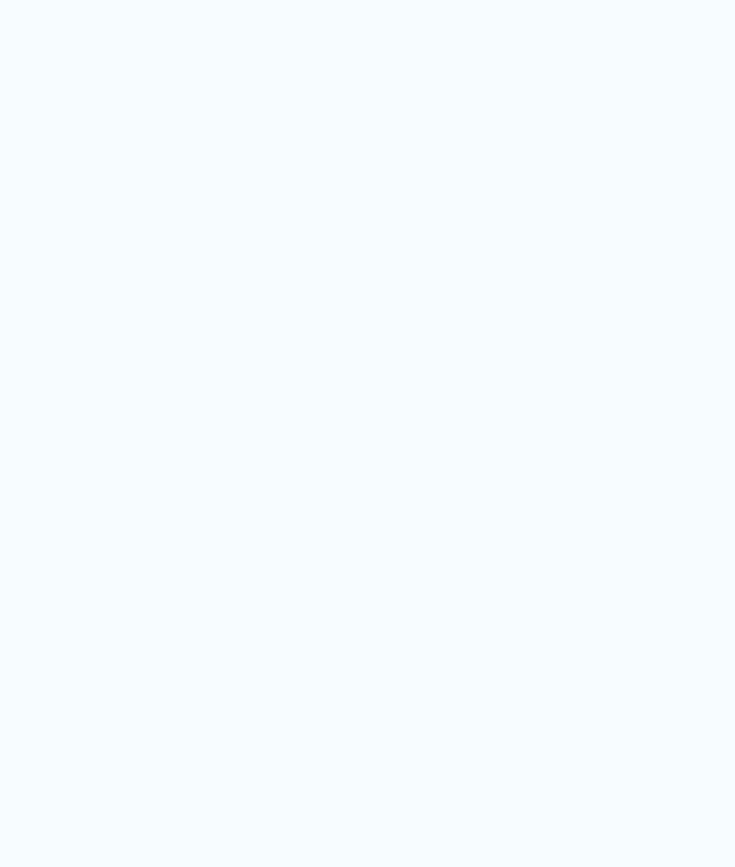
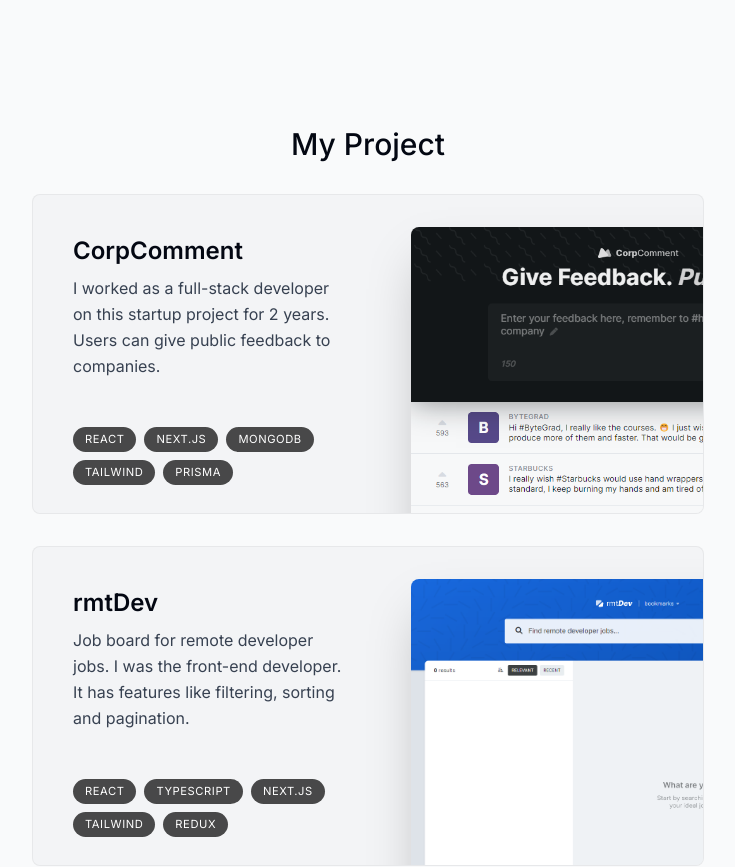
Before and after one commit to namdevdk2710/portfolio, a Next.js app: page / in a window 1280 px wide. Shown: the part 1280-2147 px from the top of the page, without its empty margins (272-1007 px from the left). Built offline with nearby package versions, Linux system fonts and the light colour scheme.

Commit message:
feat(project): make project page (#4)
* feat(about): make about page

* feat(project): make project page

---------

Co-authored-by: Nam Nguyen <namnguyen@Nams-MacBook-Pro.local>

```diff
--- a/app/page.tsx
+++ b/app/page.tsx
@@ -1,5 +1,6 @@
 import About from "@/components/about";
 import Intro from "@/components/intro";
+import Projects from "@/components/projects";
 import SectionDivider from "@/components/section-divider";
 
 export default function Home() {
@@ -8,6 +9,7 @@
       <Intro />
       <SectionDivider />
       <About />
+      <Projects />
     </main>
   );
 }
--- /dev/null
+++ b/components/project.tsx
@@ -0,0 +1,58 @@
+"use client";
+
+import { motion, useScroll, useTransform } from "framer-motion";
+import Image from "next/image";
+import { useRef } from "react";
+
+import { projectsData } from "@/lib/data";
+
+type ProjectProps = (typeof projectsData)[number];
+
+export default function Project({
+  title,
+  description,
+  tags,
+  imageUrl,
+}: ProjectProps) {
+  const ref = useRef<HTMLDivElement>(null);
+
+  const { scrollYProgress } = useScroll({
+    target: ref,
+    offset: ["0 1", "1.33 1"],
+  });
+
+  const scaleProgress = useTransform(scrollYProgress, [0, 1], [0.8, 1]);
+  const opacityProgress = useTransform(scrollYProgress, [0, 1], [0.6, 1]);
+
+  return (
+    <motion.div
+      ref={ref}
+      style={{ scale: scaleProgress, opacity: opacityProgress }}
+      className="mb-3 sm:mb-8 last:mb-0"
+    >
+      <section className="group bg-gray-100 max-w-[42rem] border border-black/5 overflow-hidden sm:pr-8 relative sm:h-[20rem] even:pl-8 hover:bg-gray-200 transition rounded-lg">
+        <div className="pt-4 pb-7 px-5 sm:pl-10 sm:pr-2 sm:pt-10 sm:max-w-[50%] flex flex-col h-full group-even:ml-[18rem]">
+          <h3 className="text-2xl font-semibold">{title}</h3>
+          <p className="mt-2 leading-relaxed text-gray-700">{description}</p>
+          <ul className="flex flex-wrap mt-4 gap-2 sm:mt-auto">
+            {tags.map((tag, index) => (
+              <li
+                key={index}
+                className="bg-black/[0.7] px-3 py-1 text-[0.7rem] uppercase tracking-wider text-white rounded-full"
+              >
+                {tag}
+              </li>
+            ))}
+          </ul>
+        </div>
+
+        <Image
+          src={imageUrl}
+          alt="Project I worked on"
+          quality={95}
+          className="absolute top-8 -right-40 w-[28.25rem] rounded-t-lg shadow-2xl group-even:right-[initial] group-even:-left-40 transition group-hover:-translate-x-3 group-hover:translate-y-3 group-hover:-rotate-2 group-even:group-hover:translate-x-3 group-even:group-hover:translate-y-3 group-even:group-hover:rotate-2 group-hover:scale-[1.04]"
+        />
+      </section>
+    </motion.div>
+  );
+}
--- /dev/null
+++ b/components/projects.tsx
@@ -0,0 +1,20 @@
+import { Fragment } from "react";
+
+import { projectsData } from "@/lib/data";
+import Project from "./project";
+import SectionHeading from "./section-heading";
+
+export default function Projects() {
+  return (
+    <section>
+      <SectionHeading>My Project</SectionHeading>
+      <div>
+        {projectsData.map((project, index) => (
+          <Fragment key={index}>
+            <Project {...project} />
+          </Fragment>
+        ))}
+      </div>
+    </section>
+  );
+}
--- a/components/section-heading.tsx
+++ b/components/section-heading.tsx
@@ -5,5 +5,5 @@
 };
 
 export default function SectionHeading({ children }: SectionHeadingProps) {
-  return <h2 className="text-3xl font-medium capitalize mb-8">{children}</h2>;
+  return <h2 className="text-3xl font-medium capitalize mb-8 text-center">{children}</h2>;
 }
```
